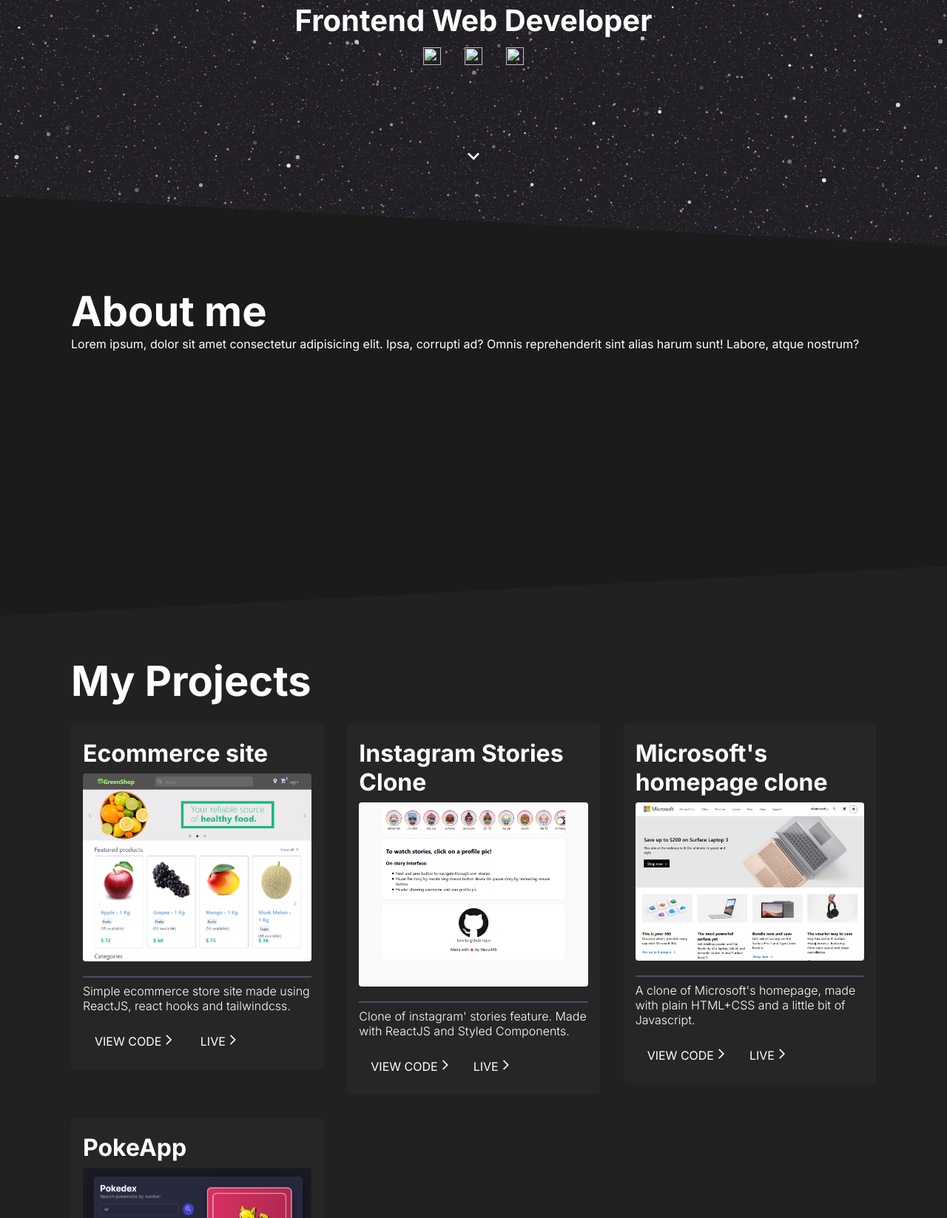
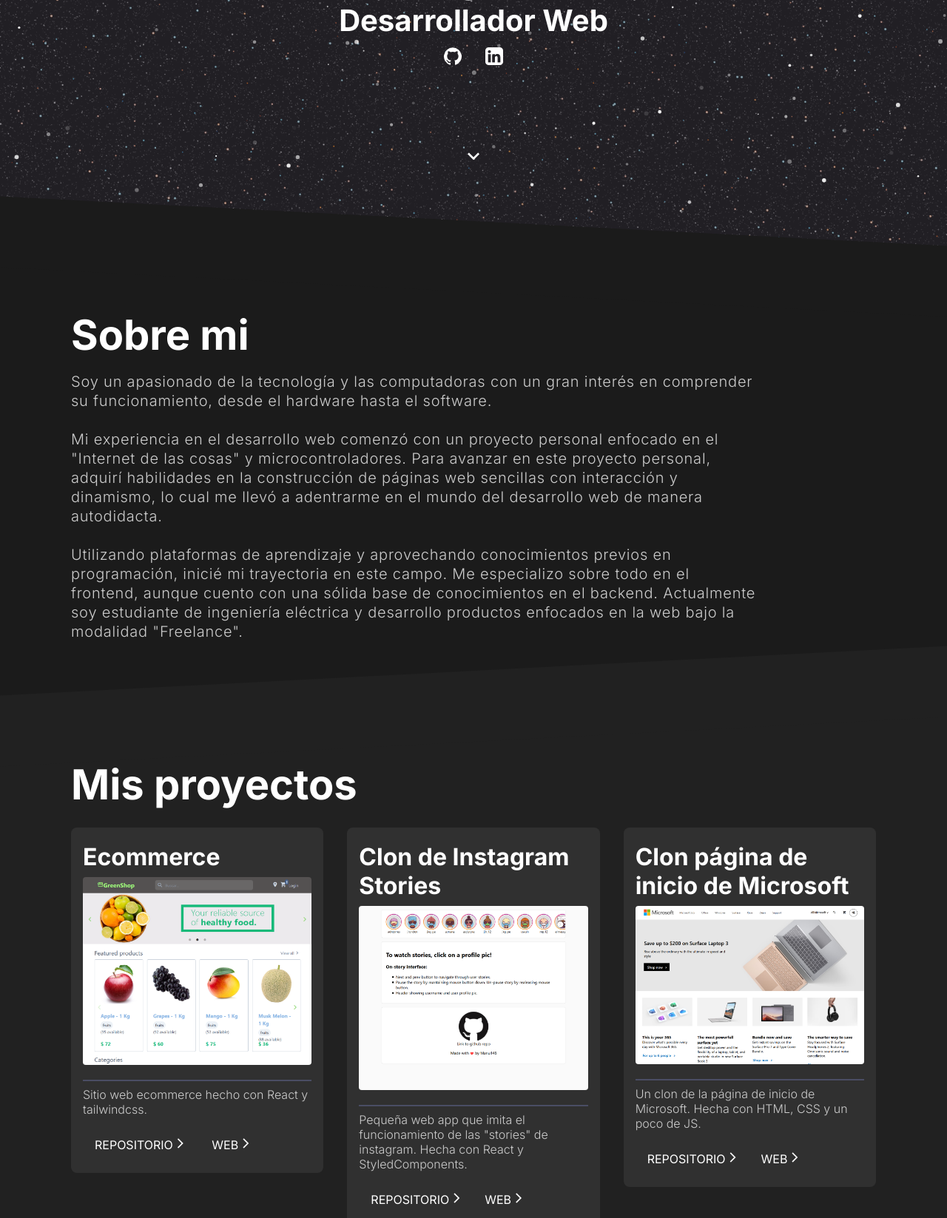
Before and after one commit to Manu146/myportfolio, a plain HTML site: page index.html in a window 1280 px wide. Shown: the part 461-2108 px from the top of the page at 74% size. Drawn offline with Linux system fonts and the light colour scheme.

Commit message:
translate texts to spanish, some css fixes

```diff
--- a/index.html
+++ b/index.html
@@ -12,7 +12,7 @@
       rel="stylesheet"
     />
     <link rel="stylesheet" href="style.css" />
-    <title>My Portfolio</title>
+    <title>Mi Portafolio</title>
   </head>
   <body>
     <section class="s1" id="home">
@@ -23,9 +23,9 @@
             <i class="material-icons">menu</i>
           </button>
           <ul class="nav-items">
-            <li><a href="#home">Home</a></li>
-            <li><a href="#about">About</a></li>
-            <li><a href="#projects">Projects</a></li>
+            <li><a href="#home">Inicio</a></li>
+            <li><a href="#about">Sobre mi</a></li>
+            <li><a href="#projects">Proyectos</a></li>
           </ul>
         </nav>
         <div class="main-container">
@@ -33,17 +33,14 @@
             <div class="avatar">
               <a href=""><img src="" alt="" /></a>
             </div>
-            <h1>Hi, im Manuel</h1>
-            <h3>Frontend Web Developer</h3>
+            <h1>Hola, soy Manuel</h1>
+            <h3>Desarrollador Web</h3>
             <ul class="social-links">
               <li>
-                <a href="#home"><img src="imgs/github-icon.svg" alt="" /></a>
+                <a href="https://github.com/Manu146" target="_blank"><img src="./imgs/icons/github-icon.svg" alt="" /></a>
               </li>
               <li>
-                <a href="#"><img src="imgs/linkedin-icon.png" alt="" /></a>
-              </li>
-              <li>
-                <a href="#"><img src="imgs/twitter-icon.svg" alt="" /></a>
+                <a href="https://www.linkedin.com/in/manuel-barrios-03794b175/" target="_blank"><img src="./imgs/icons/linkedin-icon.png" alt="" /></a>
               </li>
             </ul>
           </div>
@@ -55,77 +52,76 @@
     </section>
     <section class="s2" id="about">
       <div class="container content">
-        <h1>About me</h1>
-        Lorem ipsum, dolor sit amet consectetur adipisicing elit. Ipsa, corrupti
-        ad? Omnis reprehenderit sint alias harum sunt! Labore, atque nostrum?
+        <h1>Sobre mi</h1>
+       <p class="about-text"> Soy un apasionado de la tecnología y las computadoras con un gran interés en comprender su funcionamiento, desde el hardware hasta el software.
+        <br><br>Mi experiencia en el desarrollo web comenzó con un proyecto personal enfocado en el "Internet de las cosas" y microcontroladores. Para avanzar en este proyecto personal, adquirí habilidades en la construcción de páginas web sencillas con interacción y dinamismo, lo cual me llevó a adentrarme en el mundo del desarrollo web de manera autodidacta.
+        <br><br>Utilizando plataformas de aprendizaje y aprovechando conocimientos previos en programación, inicié mi trayectoria en este campo.
+        Me especializo sobre todo en el frontend, aunque cuento con una sólida base de conocimientos en el backend. Actualmente soy estudiante de ingeniería eléctrica y desarrollo productos enfocados en la web bajo la modalidad "Freelance".</p>
       </div>
     </section>
     <section class="s3" id="projects">
       <div class="container content">
-        <h1>My Projects</h1>
+        <h1>Mis proyectos</h1>
         <div class="projects-wrapper">
           <div class="project-card">
             <img src="" alt="" />
             <div class="project-card-content">
-              <h4>Ecommerce site</h4>
+              <h4>Ecommerce</h4>
               <img src="./imgs/greenshop.png" />
               <p>
-                Simple ecommerce store site made using ReactJS, react hooks and
-                tailwindcss.
+                Sitio web ecommerce hecho con React y tailwindcss.
               </p>
               <a
                 href="https://github.com/Manu146/ecommerce-localdata"
                 class="project-link"
                 target="_blank"
-                >View code</a
+                >Repositorio</a
               >
               <a
                 href="https://manu146.github.io/ecommerce-localdata/"
                 class="project-link"
                 target="_blank"
-                >Live</a
+                >Web</a
               >
             </div>
           </div>
           <div class="project-card">
             <img src="" alt="" />
             <div class="project-card-content">
-              <h4>Instagram Stories Clone</h4> <img src="./imgs/ig-stories.png" />
+              <h4>Clon de Instagram Stories</h4> <img src="./imgs/ig-stories.png" />
               <p>
-                Clone of instagram' stories feature. Made with ReactJS and
-                Styled Components.
+                Pequeña web app que imita el funcionamiento de las "stories" de instagram. Hecha con React y StyledComponents.
               </p>
               <a
                 href="https://github.com/Manu146/instagram-stories-clone"
                 class="project-link"
                 target="_blank"
-                >View code</a
+                >Repositorio</a
               ><a
                 href="https://manu146.github.io/instagram-stories-clone/"
                 class="project-link"
                 target="_blank"
-                >Live</a
+                >Web</a
               >
             </div>
           </div>
           <div class="project-card">
             <img src="" alt="" />
             <div class="project-card-content">
-              <h4>Microsoft's homepage clone</h4> <img src="./imgs/homepage-clone.png" />
+              <h4>Clon página de inicio de Microsoft</h4> <img src="./imgs/homepage-clone.png" />
               <p>
-                A clone of Microsoft's homepage, made with plain HTML+CSS and a
-                little bit of Javascript.
+                Un clon de la página de inicio de Microsoft. Hecha con HTML, CSS y un poco de JS.
               </p>
               <a
                 href="https://github.com/Manu146/microsoft-homepage-clone"
                 class="project-link"
                 target="_blank"
-                >View code</a
+                >Repositorio</a
               ><a
                 href="https://manu146.github.io/microsoft-homepage-clone/"
                 class="project-link"
                 target="_blank"
-                >Live</a
+                >Web</a
               >
             </div>
           </div>
@@ -134,10 +130,10 @@
             <div class="project-card-content">
               <h4>PokeApp</h4> <img src="./imgs/pokeapp.png" class=""> </img>
               <p>
-                Web app developed with React that uses the PokeApi to show pokemons.
+                Aplicacion web desarrollada con React. Consume la api PokeAPI para mostrar distintos pokemones.
               </p>
-              <a href="https://github.com/Manu146/pokeapp" class="project-link" target="_blank">View code</a
-              ><a href="https://manu146.github.io/pokeapp/" class="project-link" target="_blank">Live</a>
+              <a href="https://github.com/Manu146/pokeapp" class="project-link" target="_blank">Repositorio</a
+              ><a href="https://manu146.github.io/pokeapp/" class="project-link" target="_blank">Web</a>
             </div>
           </div>
         </div>
--- a/style.css
+++ b/style.css
@@ -102,6 +102,9 @@ button {
   display: flex;
 }
 
+.social-links li {
+  z-index: 99;
+}
 .nav-items {
   width: 100%;
   display: none;
@@ -226,9 +229,21 @@ button {
 .s2 {
   position: relative;
   background-color: rgb(27, 27, 27);
-  height: 500px;
+  height: auto;
   color: white;
   z-index: 0;
+}
+
+.s2 h1 {
+  margin-bottom: 1rem;
+}
+
+.about-text {
+  width: auto;
+  font-size: 1rem;
+  line-height: 130%;
+  letter-spacing: 0.05rem;
+  color: #cccccc;
 }
 
 .s2::before {
@@ -269,13 +284,17 @@ button {
 }
 
 .project-card {
-  border-radius: 0.25rem;
-  background-color: #262626;
+  border-radius: 0.5rem;
+  background-color: #303030;
 }
 
 .project-card-content {
   margin-top: -1rem;
   padding: 1rem;
+}
+
+.project-card p {
+  color: #cccccc;
 }
 
 .project-card img {
@@ -384,8 +403,12 @@ button {
 }
 
 @media (min-width: 640px) {
+  .about-text {
+    width: 75ch;
+    font-size: 1.25rem;
+  }
   .content {
-    padding: 3rem 2rem;
+    padding: 5rem 2rem;
   }
   .mobile-btn {
     display: none;
```
